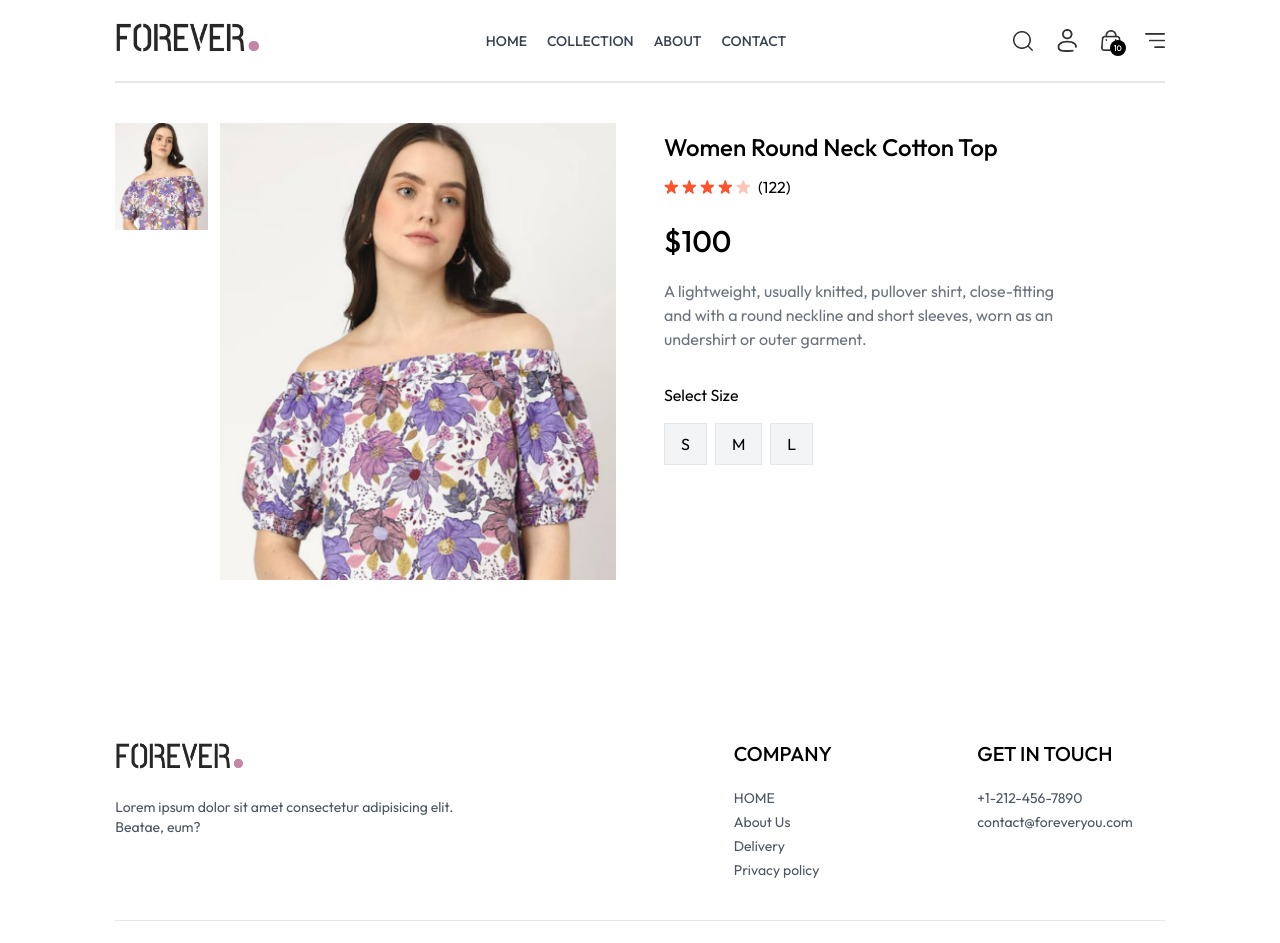
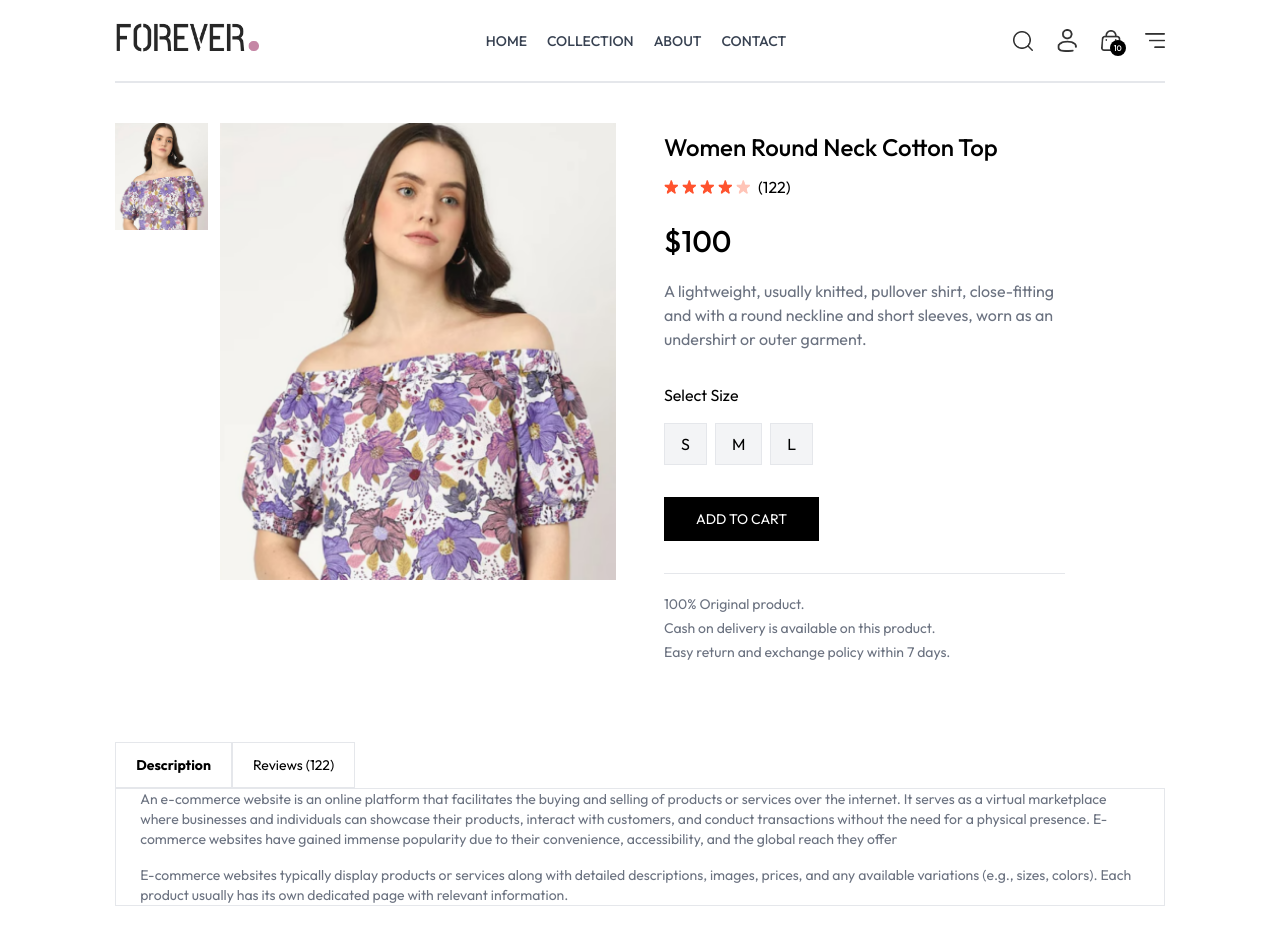
Before and after one commit to nikhilranjanchoubey/mern-ecommerce-website, a React (Vite) app in the folder frontend/: page /product/aaaaa in a window 1280 px wide. Shown: the top 943 px of the page. Built offline with nearby package versions, Linux system fonts and the light colour scheme.

Commit message:
Add size selection, add-to-cart & description

```diff
--- a/frontend/src/pages/Product.jsx
+++ b/frontend/src/pages/Product.jsx
@@ -9,6 +9,7 @@
   const { products, currency } = useContext(ShopContext);
   const [productData, setProductData] = useState(false);
   const [image, setImage] = useState('')
+  const [size, setSize] = useState('')
 
   const fetchProductData = async () => {
     products.map((item) => {
@@ -63,11 +64,31 @@
             <p>Select Size</p>
             <div className='flex gap-2'>
               {productData.sizes.map((item, index) => (
-                <button className={`border py-2 px-4 bg-gray-100`} key={index}>{item}</button>
+                <button onClick={() => setSize(item)} className={`border py-2 px-4 bg-gray-100 ${item === size ? 'border-orange-500' : ''}`} key={index}>{item}</button>
               ))}
             </div>
 
           </div>
+          <button className='bg-black text-white px-8 py-3 text-sm active:bg-gray-700'>ADD TO CART</button>
+          <hr className='mt-8 sm:w-4/5' />
+          <div className='text-sm text-gray-500 mt-5 flex flex-col gap-1'>
+            <p>100% Original product.</p>
+            <p>Cash on delivery is available on this product.</p>
+            <p>Easy return and exchange policy within 7 days.</p>
+          </div>
+        </div>
+      </div>
+
+      {/* Description and Review Section */}
+      <div className='mt-20'>
+        <div className='flex'>
+          <b className='border px-5 py-3 text-sm'>Description</b>
+          <p className='border px-5 py-3 text-sm'>Reviews (122)</p>
+        </div>
+        <div className='flex flex-col gap-4 border px-6 text-sm text-gray-500'>
+          <p>An e-commerce website is an online platform that facilitates the buying and selling of products or services over the internet. It serves as a virtual marketplace where businesses and individuals can showcase their products, interact with customers, and conduct transactions without the need for a physical presence. E-commerce websites have gained immense popularity due to their convenience, accessibility, and the global reach they offer</p>
+          <p>E-commerce websites typically display products or services along with detailed descriptions, images, prices, and any available variations (e.g., sizes, colors). Each product usually has its own dedicated page with relevant information.</p>
+
         </div>
       </div>
     </div>
```
